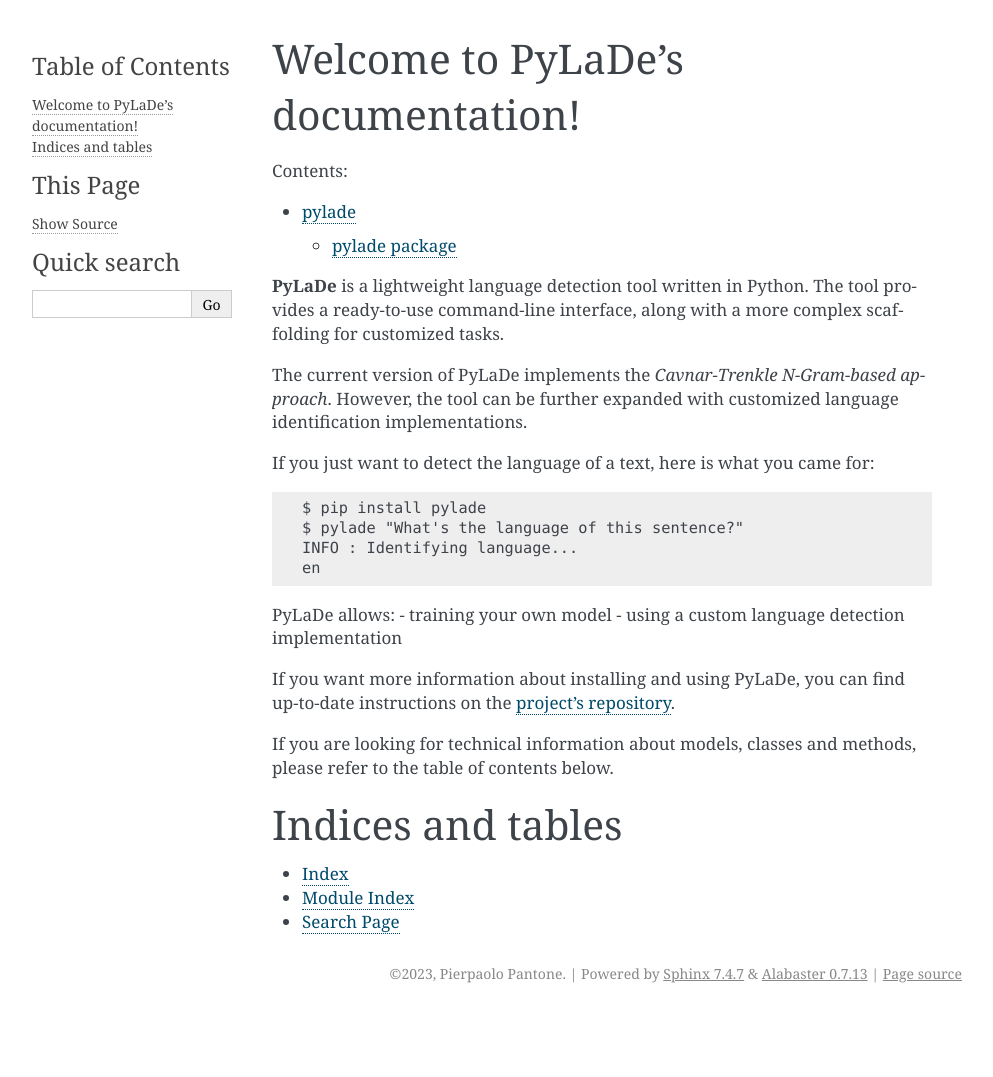
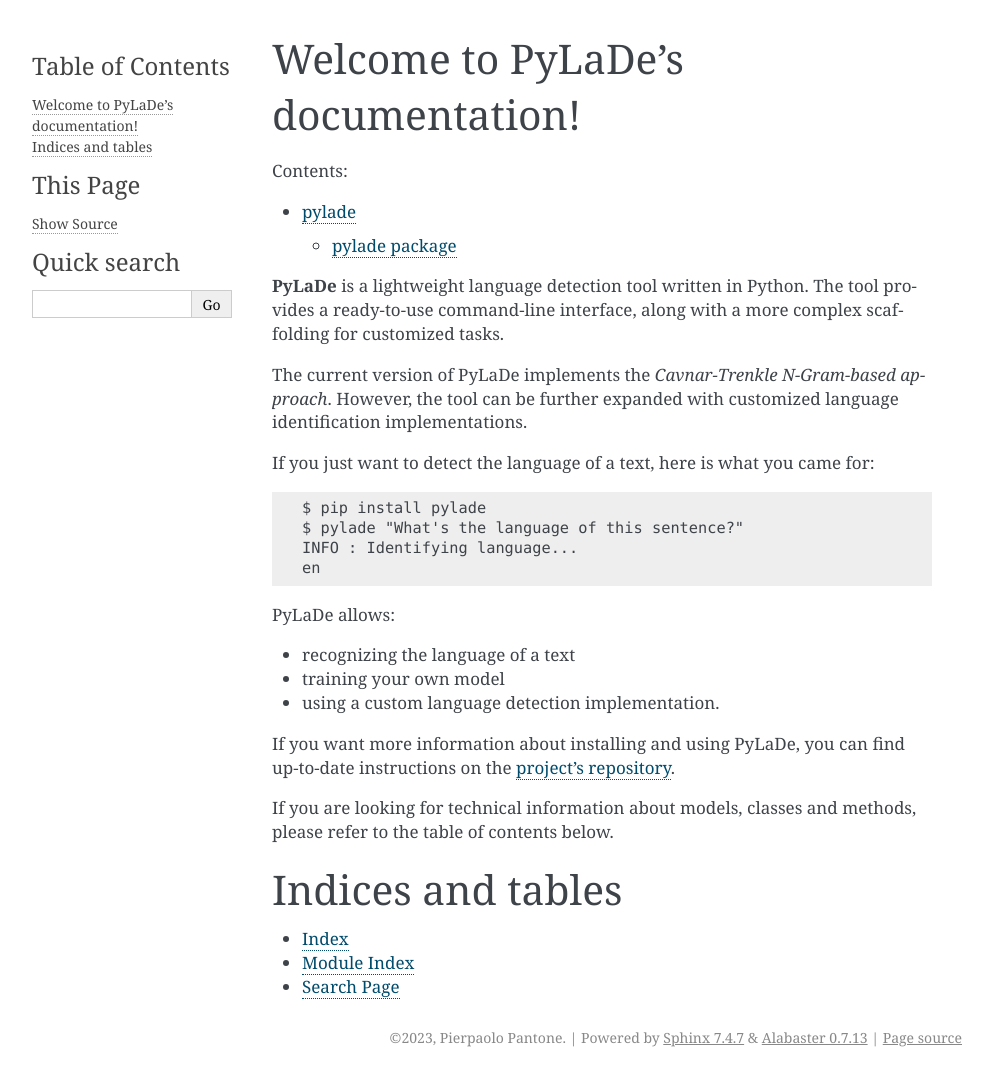
Before and after one commit to fievelk/pylade, a Sphinx documentation site: the page built from docs_src/source/index.rst, in a window 1280 px wide. Shown: the whole page, without its empty margins (148-1141 px from the left). Built offline with Sphinx 7.4.7, drawn with Linux system fonts in a browser that asks for light colours; before the commit the page ends 1013 px from its top, so only the background shows below that.

Commit message:
Fix list in docs homepage

```diff
--- a/docs_src/source/index.rst
+++ b/docs_src/source/index.rst
@@ -24,8 +24,10 @@ If you just want to detect the language of a text, here is what you came for::
    en
 
 PyLaDe allows:
+
+- recognizing the language of a text
 - training your own model
-- using a custom language detection implementation
+- using a custom language detection implementation.
 
 If you want more information about installing and using PyLaDe, you can find up-to-date instructions on the `project's repository <https://github.com/fievelk/pylade>`_.
 
```
